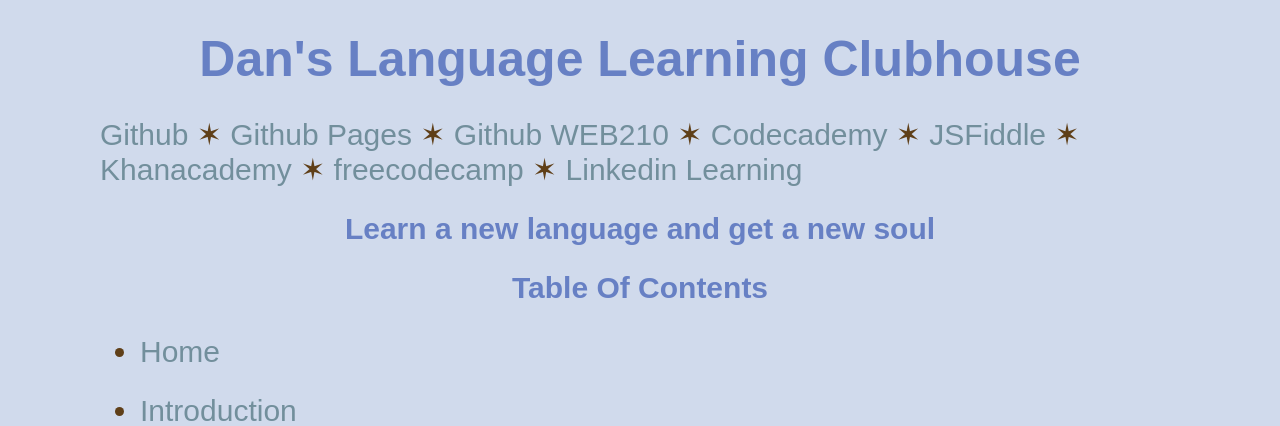
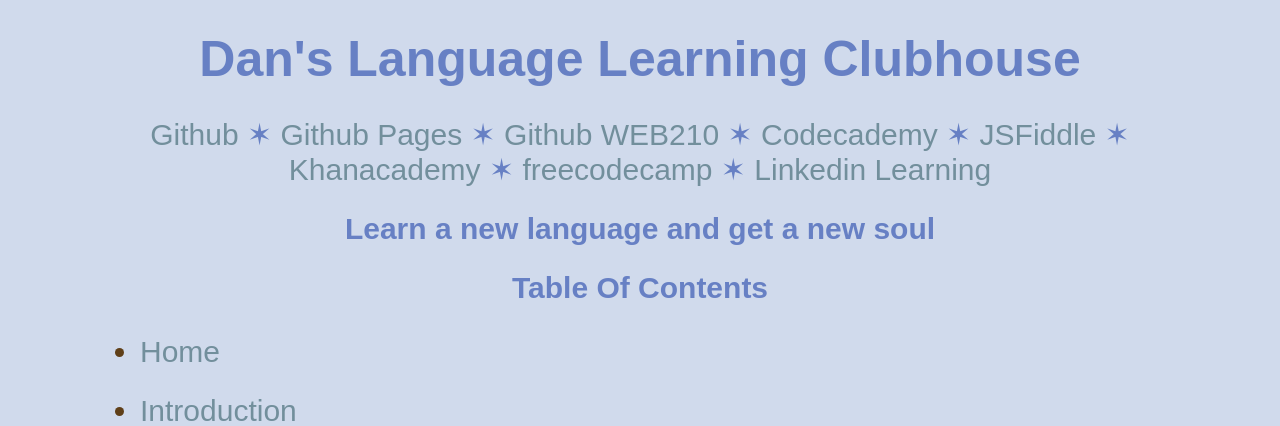
Before and after one commit to danfenglu/danfenglu.github.io, a PHP site: page /index.html in a window 1280 px wide. Shown: the top 426 px of the page. Run offline with PHP 8.4, Linux system fonts and the light colour scheme.

Commit message:
Update default.css

```diff
--- a/web210/styles/default.css
+++ b/web210/styles/default.css
@@ -18,7 +18,7 @@ h1
 
 }
 
- h2
+ h2,nav
 {
   color: rgb(103, 128, 196);
   font-size: 30px;
```
